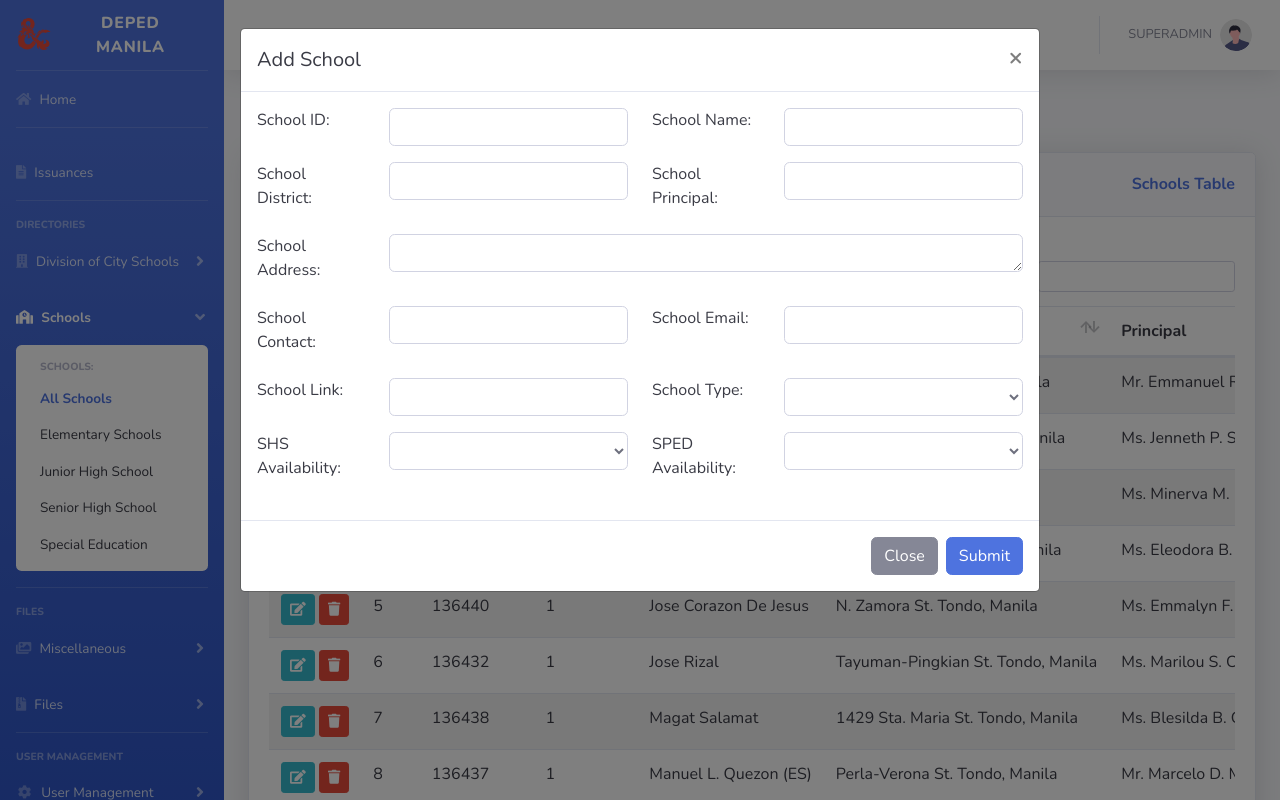
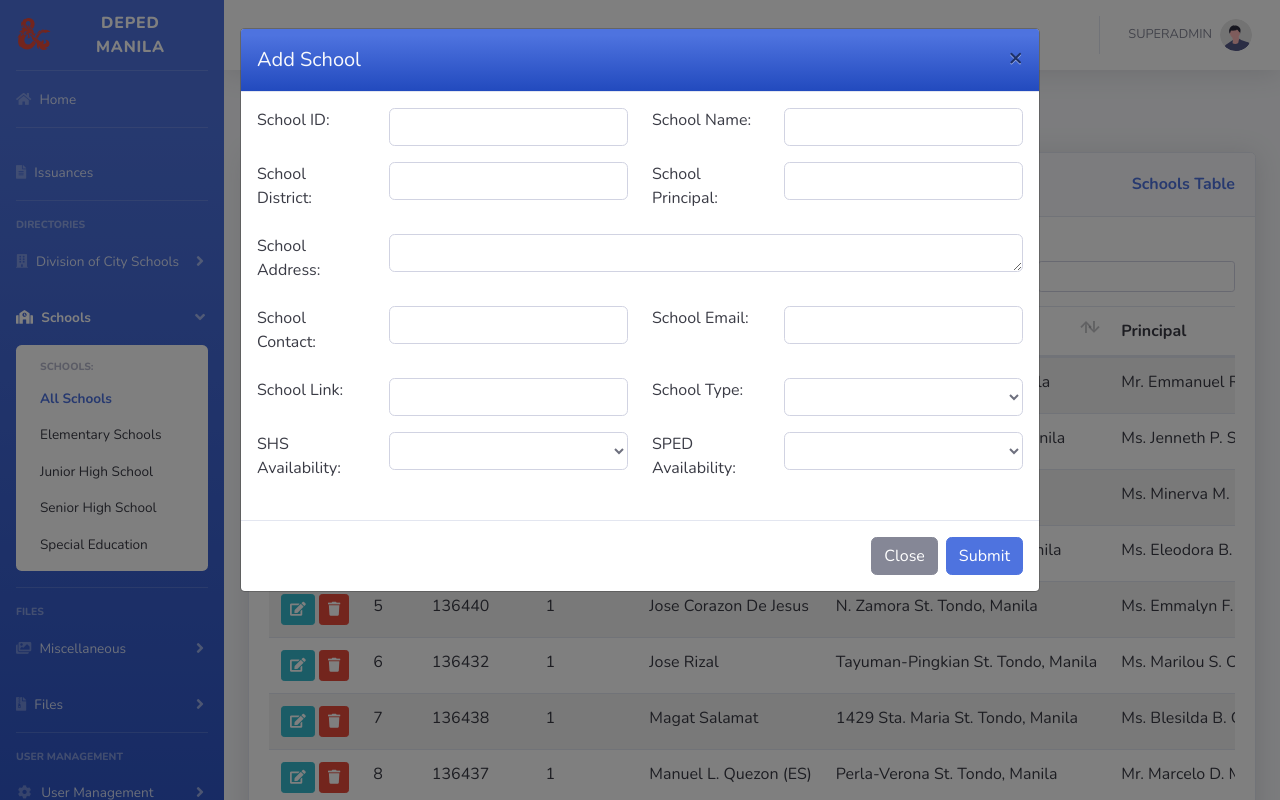
Before and after one commit to y0unique/sampol, a PHP site: page /admin/schools in a window 1280 px wide, after a click on "Add a School". Run offline with PHP 8.4, Linux system fonts and the light colour scheme; a user stored in the database is signed in; data comes from the database, SQL or seed files in the repository; some libraries are stand-ins or nearby versions.

Commit message:
-dialog-centered modal-

```diff
--- a/admin/includes/modals/filesmodal.php
+++ b/admin/includes/modals/filesmodal.php
@@ -435,7 +435,7 @@
 
 <!-- Delete File Modal class="modal fade d-block" -->
 <div class="modal fade" id="deleteFilesModal" data-backdrop="static" data-keyboard="false" tabindex="-1" aria-labelledby="staticBackdropLabel" aria-hidden="true">
-    <div class="modal-dialog modal-sm">
+    <div class="modal-dialog modal-dialog-centered modal-sm">
         <div class="modal-content">
             <div class="modal-header bg-gradient-danger">
                 <h5 class="modal-title text-gray-100" id="staticBackdropLabel">Delete File</h5>
--- a/admin/includes/modals/issuancesmodal.php
+++ b/admin/includes/modals/issuancesmodal.php
@@ -152,7 +152,7 @@
 
 <!-- Delete Issuances Modal class="modal fade d-block" -->
 <div class="modal fade" id="deleteIssuancesModal" data-backdrop="static" data-keyboard="false" tabindex="-1" aria-labelledby="staticBackdropLabel" aria-hidden="true">
-    <div class="modal-dialog modal-sm">
+    <div class="modal-dialog modal-dialog-centered modal-sm">
         <div class="modal-content">
             <div class="modal-header bg-gradient-danger">
                 <h5 class="modal-title text-gray-100" id="staticBackdropLabel">Delete Isuances</h5>
--- a/admin/includes/modals/schoolsmodal.php
+++ b/admin/includes/modals/schoolsmodal.php
@@ -2,8 +2,8 @@
 <div class="modal fade" id="addSchoolModal" data-backdrop="static" data-keyboard="false" tabindex="-1" aria-labelledby="staticBackdropLabel" aria-hidden="true">
     <div class="modal-dialog modal-lg">
         <div class="modal-content">
-            <div class="modal-header">
-                <h5 class="modal-title text-gray-900" id="staticBackdropLabel">Add School</h5>
+            <div class="modal-header bg-gradient-primary">
+                <h5 class="modal-title text-gray-100" id="staticBackdropLabel">Add School</h5>
                 <button type="button" class="close" data-dismiss="modal" aria-label="Close">
                     <span aria-hidden="true">&times;</span>
                 </button>
@@ -109,8 +109,8 @@
 <div class="modal fade" id="editSchoolsModal" data-backdrop="static" data-keyboard="false" tabindex="-1" aria-labelledby="staticBackdropLabel" aria-hidden="true">
     <div class="modal-dialog modal-lg">
         <div class="modal-content">
-            <div class="modal-header">
-                <h5 class="modal-title text-gray-900" id="staticBackdropLabel">Edit School</h5>
+            <div class="modal-header bg-gradient-info">
+                <h5 class="modal-title text-gray-100" id="staticBackdropLabel">Edit School</h5>
                 <button type="button" class="close" data-dismiss="modal" aria-label="Close">
                     <span aria-hidden="true">&times;</span>
                 </button>
--- a/admin/includes/modals/timelogmodal.php
+++ b/admin/includes/modals/timelogmodal.php
@@ -1,6 +1,6 @@
 <!-- Delete File Modal class="modal fade d-block" -->
 <div class="modal fade" id="clearLogModal" data-backdrop="static" data-keyboard="false" tabindex="-1" aria-labelledby="staticBackdropLabel" aria-hidden="true">
-    <div class="modal-dialog modal-sm">
+    <div class="modal-dialog modal-dialog-centered modal-sm">
         <div class="modal-content">
             <div class="modal-header bg-gradient-danger">
                 <h5 class="modal-title text-gray-100" id="staticBackdropLabel">Delete All Logs</h5>
```
